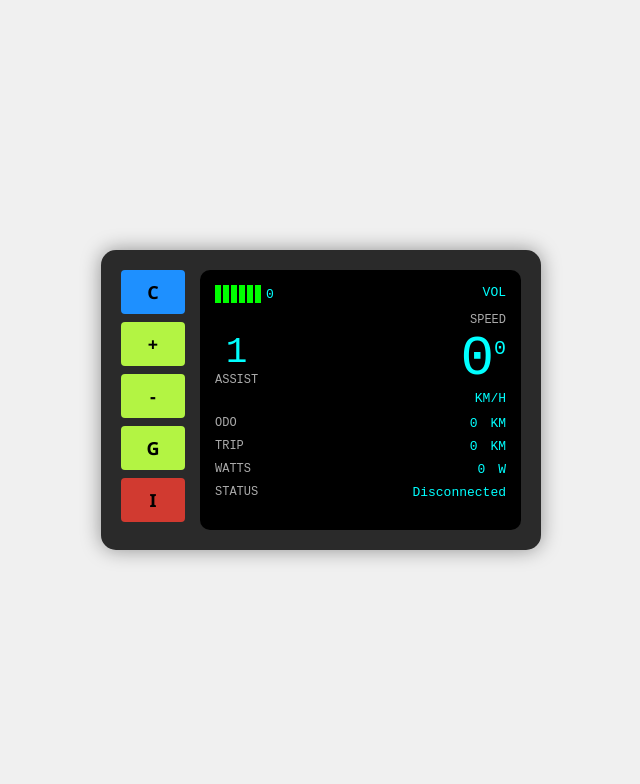
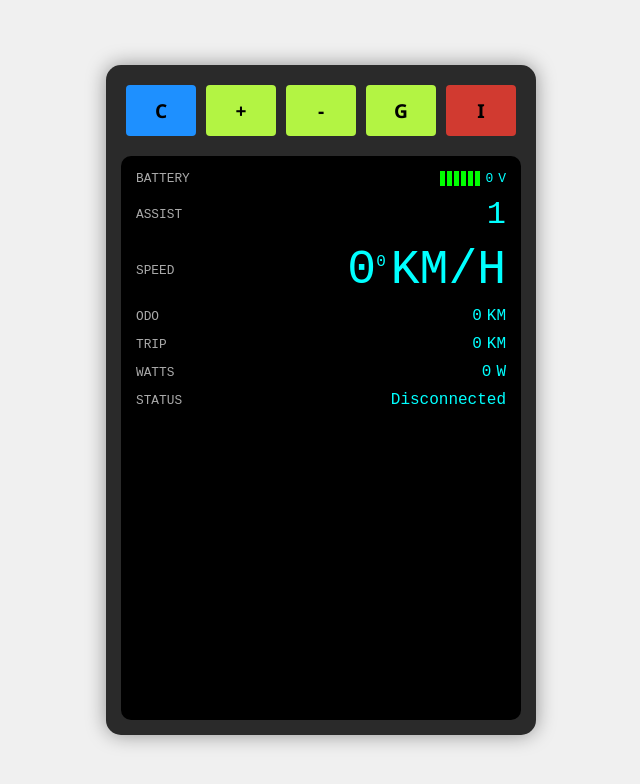
Before and after one commit to website565/esp32, a plain HTML site: page ebike_lcd.html in a window 1280 px wide. Shown: the whole page, without its empty margins (319-959 px from the left). Drawn offline with Linux system fonts and the light colour scheme.

Commit message:
Update ebike_lcd.html

```diff
--- a/ebike_lcd.html
+++ b/ebike_lcd.html
@@ -10,26 +10,31 @@
       display: flex;
       justify-content: center;
       align-items: center;
-      height: 100vh;
+      min-height: 100vh;
       margin: 0;
       font-family: "Segoe UI", sans-serif;
+      padding: 10px;
+      box-sizing: border-box;
     }
 
     .controller {
       background: #2a2a2a;
       border-radius: 15px;
-      padding: 20px;
-      width: 400px;
-      height: 260px;
+      padding: 15px;
+      width: 90vw;
+      max-width: 400px;
+      min-height: 80vh;
       display: flex;
+      flex-direction: column;
       box-shadow: 0 0 20px rgba(0,0,0,0.4);
     }
 
     .buttons {
       display: flex;
-      flex-direction: column;
+      flex-direction: row;
       justify-content: space-around;
-      margin-right: 15px;
+      margin-bottom: 15px;
+      flex-wrap: wrap;
     }
 
     .button {
@@ -37,13 +42,15 @@
       color: #000;
       font-weight: bold;
       border: none;
-      padding: 10px 12px;
-      font-size: 18px;
-      margin-bottom: 8px;
+      padding: 12px;
+      font-size: 1.2rem;
+      margin: 5px;
       border-radius: 4px;
-      width: 40px;
+      width: 50px;
       text-align: center;
       cursor: pointer;
+      flex: 1;
+      max-width: 60px;
     }
 
     .button.disconnect {
@@ -65,12 +72,15 @@
       padding: 15px;
       flex: 1;
       font-family: monospace;
+      display: flex;
+      flex-direction: column;
+      gap: 10px;
     }
 
     .row {
       display: flex;
       justify-content: space-between;
-      margin-bottom: 8px;
+      align-items: center;
     }
 
     .battery {
@@ -85,8 +95,8 @@
     }
 
     .bar {
-      width: 6px;
-      height: 18px;
+      width: 5px;
+      height: 15px;
       background: #0f0;
     }
 
@@ -98,37 +108,64 @@
       display: flex;
       justify-content: space-between;
       align-items: center;
-      margin: 10px 0;
     }
 
-    .left-box {
-      font-size: 36px;
-      text-align: center;
+    .assist {
+      font-size: 2rem;
     }
 
     .speed {
-      font-size: 56px;
+      font-size: 3rem;
     }
 
     .speed-decimal {
-      font-size: 20px;
+      font-size: 1rem;
       vertical-align: super;
     }
 
-    .odo, .trip, .watts {
-      font-size: 16px;
-      margin-top: 5px;
+    .odo, .trip, .watts, .voltage, .status {
+      font-size: 1rem;
       color: #0ff;
     }
 
-    .km, .watt-unit {
+    .km, .watt-unit, .volt-unit {
       color: #0ff;
       margin-left: 5px;
     }
 
     .label {
-      font-size: 12px;
+      font-size: 0.8rem;
       color: #aaa;
+      width: 80px;
+    }
+
+    @media (max-width: 600px) {
+      .controller {
+        width: 95vw;
+        min-height: 85vh;
+      }
+
+      .button {
+        font-size: 1rem;
+        padding: 10px;
+        width: 45px;
+      }
+
+      .speed {
+        font-size: 2.5rem;
+      }
+
+      .assist {
+        font-size: 1.8rem;
+      }
+
+      .odo, .trip, .watts, .voltage, .status {
+        font-size: 0.9rem;
+      }
+
+      .label {
+        font-size: 0.7rem;
+      }
     }
   </style>
 </head>
@@ -143,6 +180,7 @@
     </div>
     <div class="screen">
       <div class="row">
+        <div class="label">BATTERY</div>
         <div class="battery">
           <div class="battery-bars">
             <div class="bar" id="bar1"></div>
@@ -152,38 +190,32 @@
             <div class="bar" id="bar5"></div>
             <div class="bar" id="bar6"></div>
           </div>
-          <span id="voltage">0</span>
-        </div>
-        <span>VOL</span>
-      </div>
-
-      <div class="speed-section">
-        <div class="left-box">
-          <div id="assist">1</div>
-          <div class="label">ASSIST</div>
-        </div>
-        <div>
-          <div class="label" style="text-align:right;">SPEED</div>
-          <div class="speed" id="speed">0<span class="speed-decimal" id="speedDecimal">0</span></div>
-          <div style="text-align:right;">KM/H</div>
+          <span id="voltage">0</span><span class="volt-unit">V</span>
         </div>
       </div>
-
+      <div class="row">
+        <div class="label">ASSIST</div>
+        <div class="assist" id="assist">1</div>
+      </div>
+      <div class="row">
+        <div class="label">SPEED</div>
+        <div class="speed" id="speed">0<span class="speed-decimal" id="speedDecimal">0</span><span class="km">KM/H</span></div>
+      </div>
       <div class="row">
         <div class="label">ODO</div>
-        <div><span id="odometer">0</span> <span class="km">KM</span></div>
+        <div class="odo"><span id="odometer">0</span><span class="km">KM</span></div>
       </div>
       <div class="row">
         <div class="label">TRIP</div>
-        <div><span id="trip">0</span> <span class="km">KM</span></div>
+        <div class="trip"><span id="trip">0</span><span class="km">KM</span></div>
       </div>
       <div class="row">
         <div class="label">WATTS</div>
-        <div><span id="watts">0</span> <span class="watt-unit">W</span></div>
+        <div class="watts"><span id="watts">0</span><span class="watt-unit">W</span></div>
       </div>
       <div class="row">
         <div class="label">STATUS</div>
-        <div><span id="bleState">Disconnected</span></div>
+        <div class="status"><span id="bleState">Disconnected</span></div>
       </div>
     </div>
   </div>
@@ -324,6 +356,9 @@
         // Update voltage
         voltageContainer.innerHTML = vol.toFixed(1);
 
+        // Update assist
+        assistContainer.innerHTML = assistLevel;
+
         // Update odometer
         odometerContainer.innerHTML = odo.toFixed(0).padStart(6, '0');
 
@@ -378,7 +413,7 @@
         bleServer.getPrimaryService(bleService)
             .then(service => service.getCharacteristic(ledCharacteristic))
             .then(characteristic => {
-                const data = new Uint8Array([lightState ? 255 : 0]); // Use 255 for light on to distinguish from assist levels
+                const data = new Uint8Array([lightState ? 255 : 0]);
                 return characteristic.writeValue(data);
             })
             .then(() => {
```
